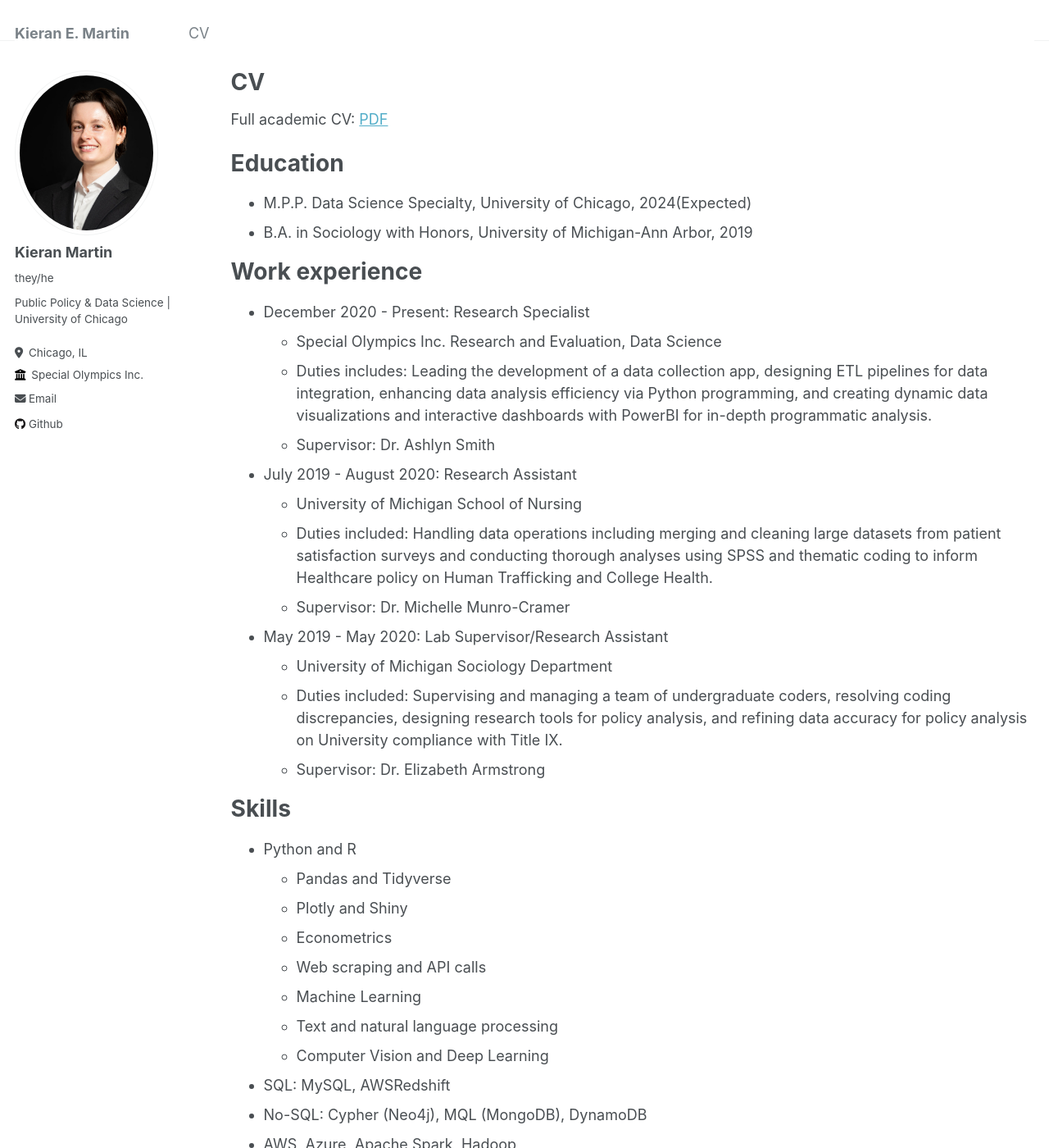
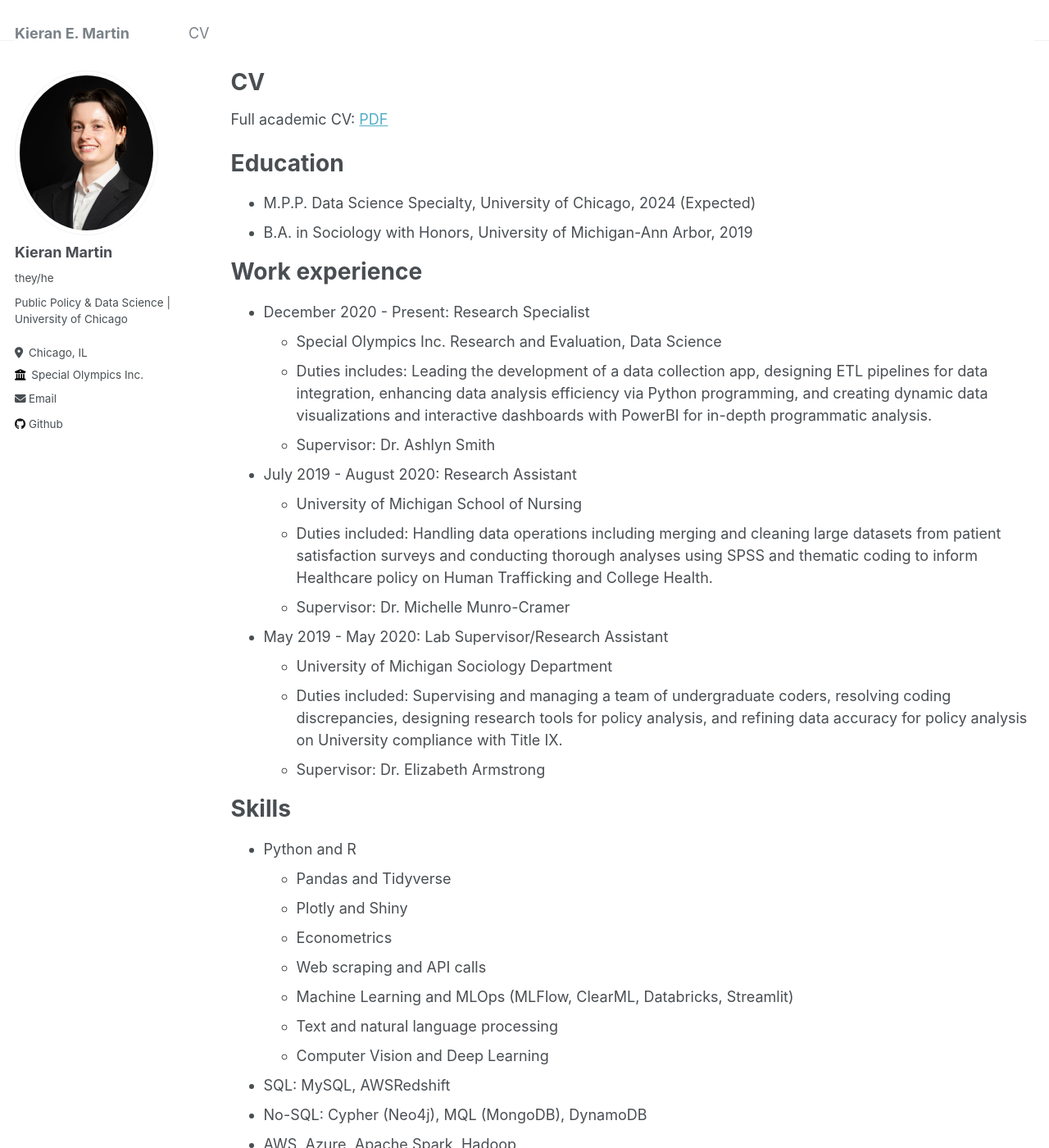
Before and after one commit to martinke11/martinke11.github.io, a Jekyll site: the page built from _pages/cv.md, in a window 1280 px wide and 1400 px high. Shown: the whole window at 82% size. Built offline with Jekyll 4.4.1, drawn with Linux system fonts in a browser that asks for light colours; some of the changed text lies outside the part shown.

Commit message:
Update cv.md

```diff
--- a/_pages/cv.md
+++ b/_pages/cv.md
@@ -13,7 +13,7 @@ Full academic CV: <a href="https://github.com/martinke11/martinke11.github.io/bl
 
 Education
 ======
-* M.P.P. Data Science Specialty, University of Chicago, 2024(Expected)
+* M.P.P. Data Science Specialty, University of Chicago, 2024 (Expected)
 * B.A. in Sociology with Honors, University of Michigan-Ann Arbor, 2019
 
 Work experience
@@ -40,9 +40,10 @@ Skills
   * Plotly and Shiny
   * Econometrics
   * Web scraping and API calls
-  * Machine Learning
+  * Machine Learning and MLOps (MLFlow, ClearML, Databricks, Streamlit)
   * Text and natural language processing
   * Computer Vision and Deep Learning
 * SQL: MySQL, AWSRedshift
 * No-SQL: Cypher (Neo4j), MQL (MongoDB), DynamoDB
 * AWS, Azure, Apache Spark, Hadoop
+* ArcGIS, QGIS, Geopandas
```
